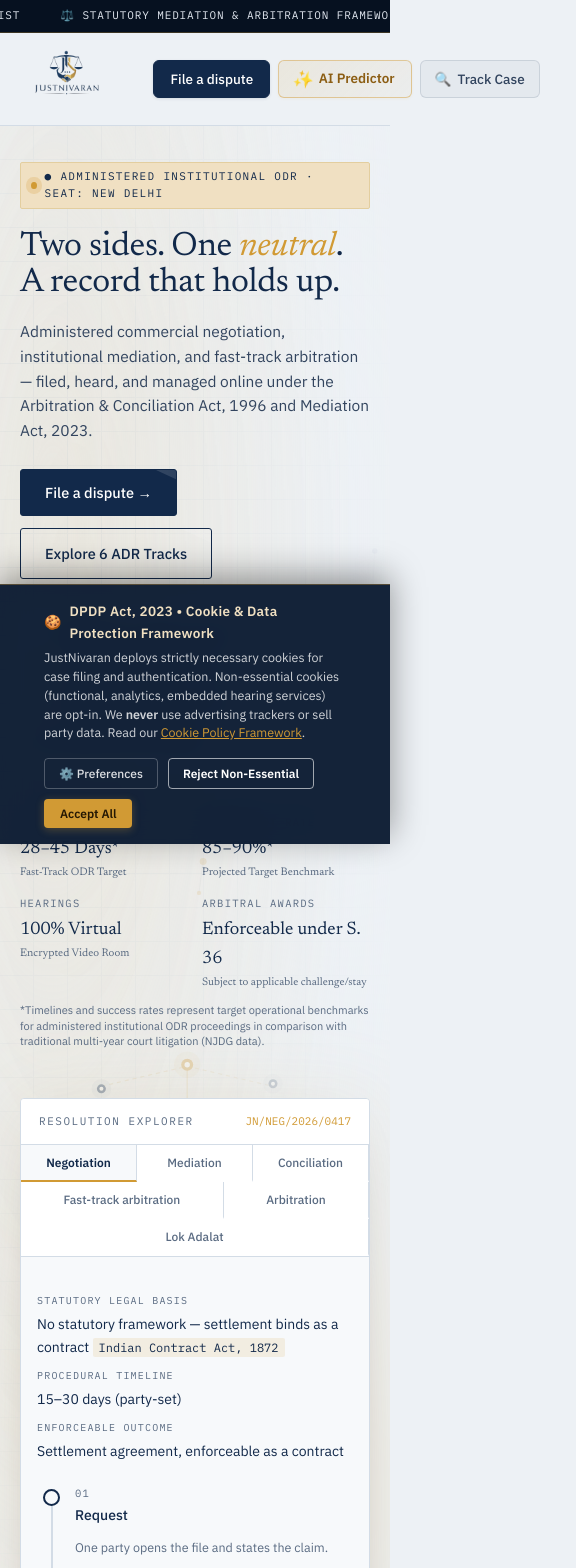
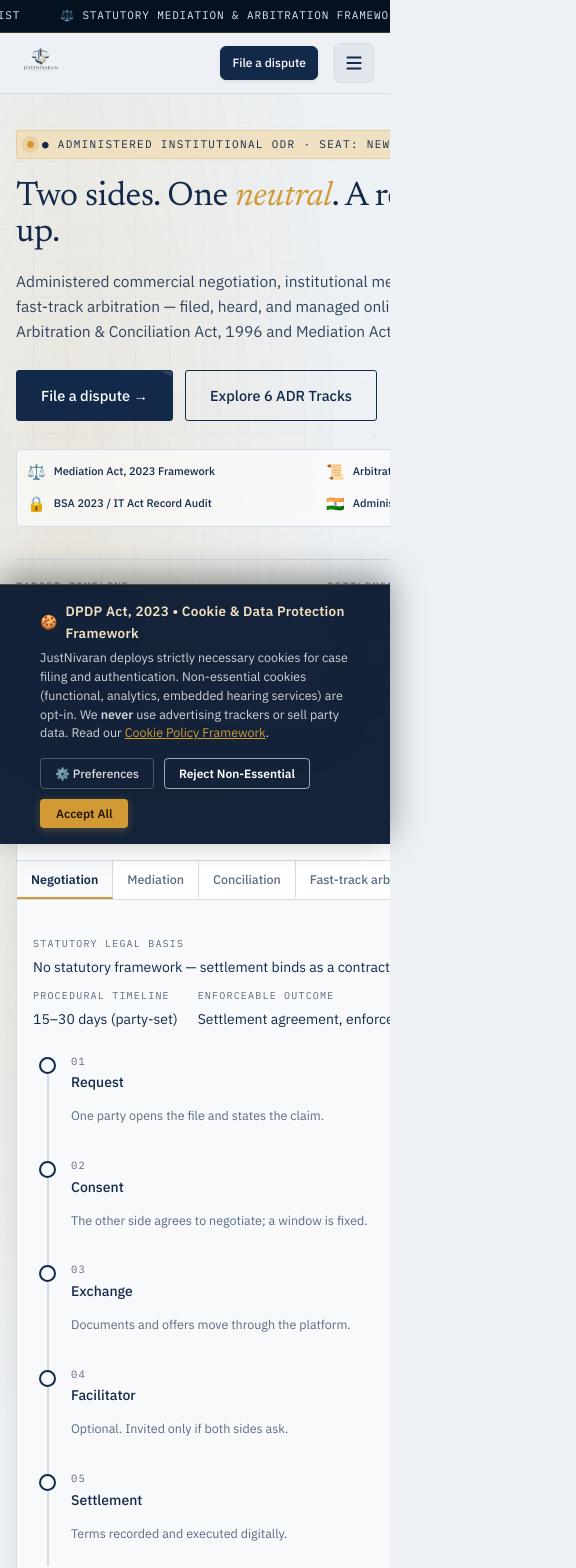
Before and after one commit to AyushShukla009/justnivaran-react, a React (Vite) app: page / in a window 390 px wide. Shown: the top 1568 px of the page, 576 px wide, since content can reach past the window. Built offline with nearby package versions, Linux system fonts and the light colour scheme; no server answers.

Commit message:
fix(mobile): resolve mobile header crowding, overflow, tabs wrapping, and footer grid layout

```diff
--- a/src/App.css
+++ b/src/App.css
@@ -390,12 +390,19 @@
 
 .mobile-toggle {
   display: none;
-  background: transparent;
-  border: none;
+  background: rgba(18, 41, 74, 0.05);
+  border: 1px solid var(--line);
+  border-radius: 6px;
   cursor: pointer;
   padding: 8px;
   color: var(--ink);
-  margin-left: auto;
+  margin-left: 8px;
+  flex-shrink: 0;
+  transition: all 0.2s ease;
+}
+
+.mobile-toggle:hover {
+  background: rgba(18, 41, 74, 0.1);
 }
 
 @media (max-width: 1080px) {
@@ -403,19 +410,51 @@
     display: none;
   }
   .mobile-toggle {
-    display: block;
+    display: inline-flex;
+    align-items: center;
+    justify-content: center;
+    width: 40px;
+    height: 40px;
   }
   .nav {
-    height: 78px;
+    height: 72px;
   }
   .brand img {
-    height: 68px;
+    height: 56px;
+  }
+}
+
+@media (max-width: 768px) {
+  .nav {
+    height: 60px;
+    gap: 8px;
+  }
+  .brand {
+    margin-right: auto;
+  }
+  .brand img {
+    height: 44px;
+  }
+  .nav-actions {
+    gap: 6px;
+  }
+  .nav-actions .nav-btn-track,
+  .nav-actions .nav-btn-ai {
+    display: none;
+  }
+  .nav-actions .nav-btn-file {
+    height: 34px;
+    padding: 0 11px;
+    font-size: 12px;
+  }
+  .mobile-drawer {
+    top: 60px;
   }
 }
 
 .mobile-drawer {
   position: fixed;
-  top: 64px;
+  top: 72px;
   left: 0;
   right: 0;
   background: #fff;
@@ -424,7 +463,9 @@
   box-shadow: 0 20px 40px rgba(0,0,0,.15);
   display: grid;
   gap: 14px;
-  z-index: 49;
+  z-index: 99;
+  max-height: calc(100vh - 60px);
+  overflow-y: auto;
   animation: rise .2s ease-out;
 }
 
@@ -433,7 +474,7 @@
   font-size: 15px;
   color: var(--ink);
   font-weight: 500;
-  padding-block: 6px;
+  padding-block: 8px;
   border-bottom: 1px solid var(--line-soft);
 }
 
@@ -529,18 +570,55 @@
   gap: 12px;
 }
 
+.hero-trust-strip {
+  margin: 28px 0 24px;
+  display: grid;
+  grid-template-columns: repeat(auto-fit, minmax(180px, 1fr));
+  gap: 10px;
+  padding: 14px;
+  background: rgba(255, 255, 255, 0.6);
+  border: 1px solid var(--line);
+  border-radius: 4px;
+  backdrop-filter: blur(8px);
+}
+
+@media (max-width: 600px) {
+  .hero-trust-strip {
+    grid-template-columns: 1fr 1fr;
+    gap: 8px;
+    padding: 10px;
+  }
+  .hero-trust-strip > div {
+    font-size: 11px !important;
+  }
+}
+
 .hero-foot {
   margin-top: 32px;
   padding-top: 18px;
   border-top: var(--rail);
   display: grid;
-  grid-template-columns: repeat(3, 1fr);
+  grid-template-columns: repeat(4, 1fr);
   gap: 14px;
+}
+
+@media (max-width: 900px) {
+  .hero-foot {
+    grid-template-columns: 1fr 1fr;
+    gap: 14px;
+  }
 }
 
 @media (max-width: 540px) {
   .hero-foot {
     grid-template-columns: 1fr 1fr;
+    gap: 10px;
+  }
+  .hero-foot dt {
+    font-size: 9.5px;
+  }
+  .hero-foot dd {
+    font-size: 15px;
   }
 }
 
@@ -615,6 +693,18 @@
   flex-wrap: wrap;
   border-bottom: var(--rail);
   background: #fff;
+}
+
+@media (max-width: 640px) {
+  .modes {
+    flex-wrap: nowrap;
+    overflow-x: auto;
+    -webkit-overflow-scrolling: touch;
+    scrollbar-width: none;
+  }
+  .modes::-webkit-scrollbar {
+    display: none;
+  }
 }
 
 .mode {
@@ -629,16 +719,18 @@
   border: 0;
   border-right: var(--rail);
   border-bottom: 2px solid transparent;
-  padding: 11px 8px;
+  padding: 11px 12px;
   text-align: center;
   transition: all .2s ease;
-}
-
-@media (max-width: 600px) {
+  white-space: nowrap;
+}
+
+@media (max-width: 640px) {
   .mode {
-    min-width: 33.33%;
-    font-size: 12px;
-    padding: 10px 4px;
+    flex: 0 0 auto;
+    min-width: auto;
+    font-size: 12.5px;
+    padding: 10px 14px;
   }
 }
 
@@ -1940,3 +2032,26 @@
     transition: none !important;
   }
 }
+
+/* ---------- Global Viewport & Floating Quick Dock Mobile Refinements ---------- */
+html, body {
+  max-width: 100vw;
+  overflow-x: hidden;
+}
+
+@media (max-width: 600px) {
+  .floating-quick-dock {
+    bottom: 12px !important;
+    right: 12px !important;
+    padding: 6px 10px !important;
+    gap: 6px !important;
+    transform: scale(0.92);
+    transform-origin: bottom right;
+  }
+  .wrap {
+    padding-inline: 16px;
+  }
+  .section {
+    padding-block: clamp(36px, 6vw, 64px);
+  }
+}
--- a/src/App.jsx
+++ b/src/App.jsx
@@ -457,7 +457,7 @@
       {/* Floating Action Pill Bar */}
       {showFloatingPill && (
         <div
-          className="admin-modal-zoom"
+          className="admin-modal-zoom floating-quick-dock"
           style={{
             position: "fixed",
             bottom: "24px",
--- a/src/components/Footer.jsx
+++ b/src/components/Footer.jsx
@@ -5,7 +5,7 @@
   return (
     <footer style={{ background: "#0B1B31", color: "#ffffff", padding: "36px 0 54px", borderTop: "1px solid rgba(255,255,255,0.08)" }}>
       <div className="wrap">
-        <div className="f-grid" style={{ display: "grid", gridTemplateColumns: "1.2fr repeat(3, 1fr)", gap: "24px", marginBottom: "22px" }}>
+        <div className="f-grid">
 
           {/* Brand Overview */}
           <div className="f-brand" style={{ maxWidth: "300px" }}>
--- a/src/components/Header.jsx
+++ b/src/components/Header.jsx
@@ -110,7 +110,7 @@
         </div>
       </div>
 
-      <div className="wrap nav" style={{ height: "92px", maxWidth: "1400px" }}>
+      <div className="wrap nav" style={{ maxWidth: "1400px" }}>
         <Link to="/" className="brand" aria-label="JustNivaran home">
           <img
             src={logo}
@@ -121,12 +121,10 @@
             width="240"
             height="90"
             style={{
-              height: "84px",
               width: "auto",
               objectFit: "contain",
               display: "block",
               mixBlendMode: "multiply",
-              transform: "scale(1.05)",
               transformOrigin: "left center"
             }}
           />
@@ -192,7 +190,7 @@
 
       {/* Mobile Menu Drawer */}
       {isMobileMenuOpen && (
-        <div className="mobile-drawer" style={{ top: "92px" }}>
+        <div className="mobile-drawer">
           <Link to="/" onClick={() => setIsMobileMenuOpen(false)}>
             🏠 Home
           </Link>
--- a/src/components/Hero.jsx
+++ b/src/components/Hero.jsx
@@ -44,17 +44,7 @@
           </div>
 
           {/* Institutional Statutory Trust Badges */}
-          <div className="hero-trust-strip" style={{
-            margin: "28px 0 24px",
-            display: "grid",
-            gridTemplateColumns: "repeat(auto-fit, minmax(200px, 1fr))",
-            gap: "10px",
-            padding: "14px",
-            background: "rgba(255, 255, 255, 0.6)",
-            border: "1px solid var(--line)",
-            borderRadius: "4px",
-            backdropFilter: "blur(8px)"
-          }}>
+          <div className="hero-trust-strip">
             <div style={{ display: "flex", alignItems: "center", gap: "8px", fontSize: "12px", color: "var(--ink)", fontWeight: 500 }}>
               <span style={{ fontSize: "15px" }}>⚖️</span>
               <span>Mediation Act, 2023 Framework</span>
```
